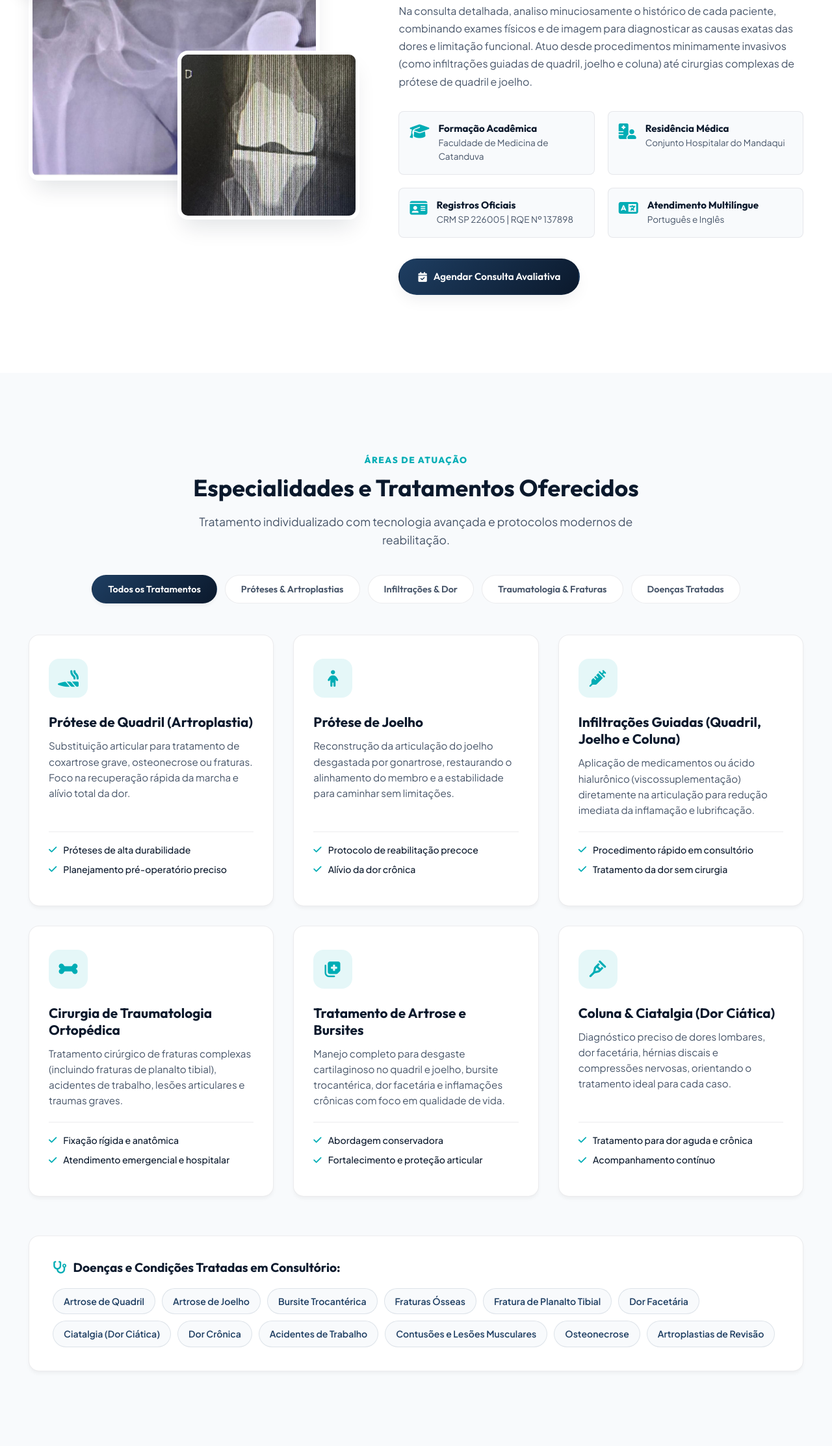
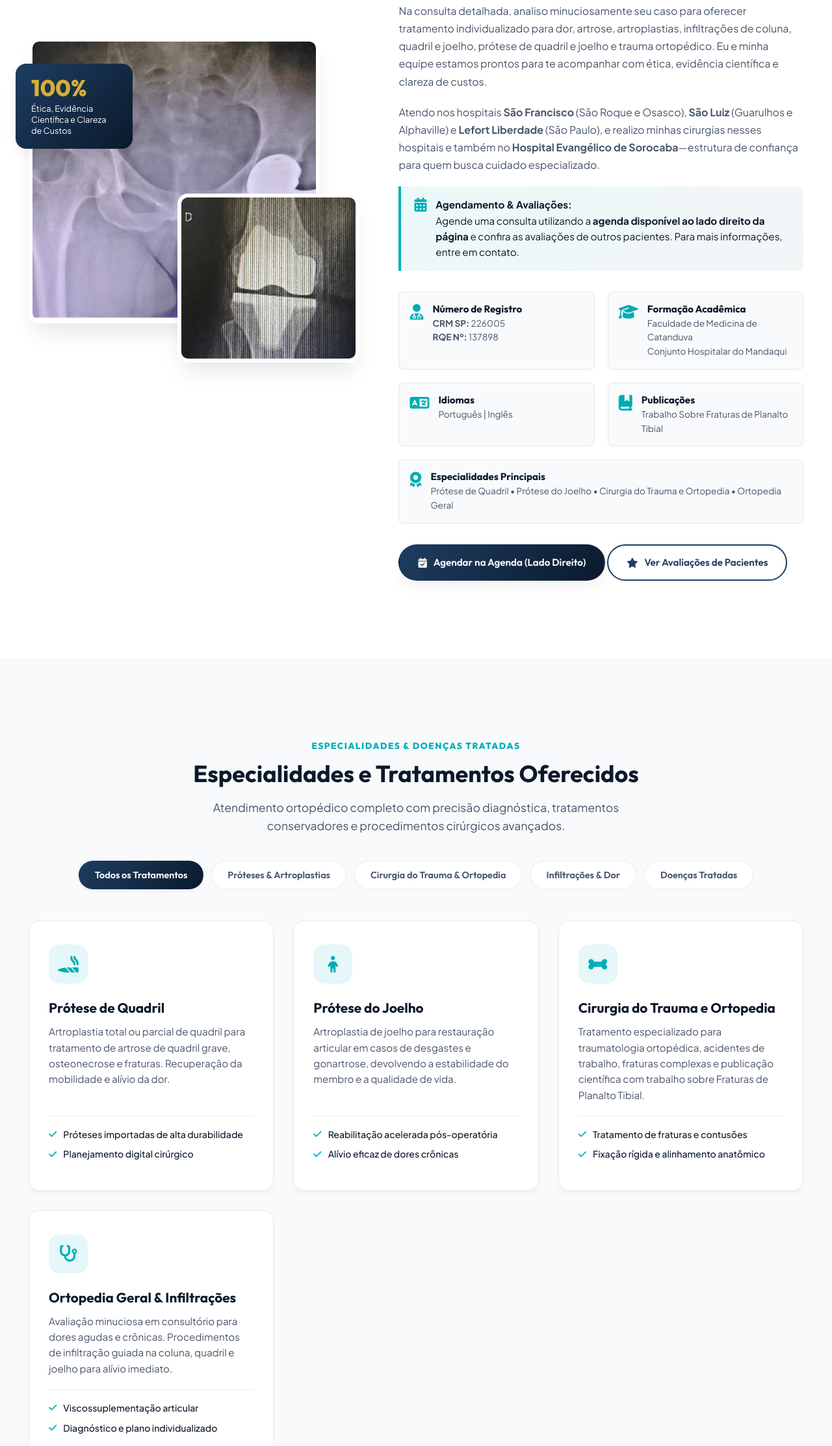
Before and after one commit to Geovanne23/Doutor, a website: page index.html in a window 1280 px wide. Shown: the part 1436-3662 px from the top of the page at 65% size. Drawn offline with Linux system fonts and the light colour scheme.

Commit message:
Adiciona informacoes completas do Dr. Rafael Giorgeto

```diff
--- a/index.html
+++ b/index.html
@@ -164,59 +164,80 @@
             <div class="container sobre-container">
                 <div class="sobre-image-col">
                     <div class="image-stack">
-                        <img src="./public/assets/images/photo_1.jpg" alt="Dr. Rafael em procedimento médico" class="stack-img main-img">
-                        <img src="./public/assets/images/photo_3.jpg" alt="Consultório Dr Rafael Giorgeto" class="stack-img sub-img">
+                        <img src="./public/assets/images/photo_1.jpg" alt="Dr. Rafael Henrique Fernandes Giorgeto em atendimento" class="stack-img main-img">
+                        <img src="./public/assets/images/photo_3.jpg" alt="Consultório Dr Rafael Giorgeto em São Roque" class="stack-img sub-img">
                         <div class="experience-card">
                             <span class="exp-number">100%</span>
-                            <span class="exp-text">Foco na Ética e Evidência Científica</span>
+                            <span class="exp-text">Ética, Evidência Científica e Clareza de Custos</span>
                         </div>
                     </div>
                 </div>
 
                 <div class="sobre-text-col">
-                    <span class="section-tag">COMPROMISSO COM SUA SAÚDE</span>
-                    <h2 class="section-title">Cuidado humanizado, acolhimento e precisão diagnóstica</h2>
+                    <span class="section-tag">INFORMAÇÕES SOBRE MIM</span>
+                    <h2 class="section-title">Dr. Rafael Henrique Fernandes Giorgeto</h2>
                     <p class="paragraph-lead">
-                        Olá! Sou o <strong>Dr. Rafael Henrique Fernandes Giorgeto</strong>, ortopedista e traumatologista. Atendo em consultório particular na <strong>SR Clínica em São Roque (SP)</strong> com dedicação exclusiva para devolver sua mobilidade e bem-estar.
+                        Olá! Sou o <strong>Dr. Rafael Henrique Fernandes Giorgeto</strong>, ortopedista e traumatologista. Atendo em consultório particular em São Roque (SP) com foco em devolver sua mobilidade e qualidade de vida, unindo acolhimento, precisão diagnóstica e segurança em cada etapa.
                     </p>
                     <p class="paragraph">
-                        Na consulta detalhada, analiso minuciosamente o histórico de cada paciente, combinando exames físicos e de imagem para diagnosticar as causas exatas das dores e limitação funcional. Atuo desde procedimentos minimamente invasivos (como infiltrações guiadas de quadril, joelho e coluna) até cirurgias complexas de prótese de quadril e joelho.
+                        Na consulta detalhada, analiso minuciosamente seu caso para oferecer tratamento individualizado para dor, artrose, artroplastias, infiltrações de coluna, quadril e joelho, prótese de quadril e joelho e trauma ortopédico. Eu e minha equipe estamos prontos para te acompanhar com ética, evidência científica e clareza de custos.
+                    </p>
+                    <p class="paragraph">
+                        Atendo nos hospitais <strong>São Francisco</strong> (São Roque e Osasco), <strong>São Luiz</strong> (Guarulhos e Alphaville) e <strong>Lefort Liberdade</strong> (São Paulo), e realizo minhas cirurgias nesses hospitais e também no <strong>Hospital Evangélico de Sorocaba</strong>—estrutura de confiança para quem busca cuidado especializado.
                     </p>
 
+                    <div class="paragraph-highlight">
+                        <i class="fa-solid fa-calendar-days"></i>
+                        <div>
+                            <strong>Agendamento & Avaliações:</strong><br>
+                            Agende uma consulta utilizando a <strong>agenda disponível ao lado direito da página</strong> e confira as avaliações de outros pacientes. Para mais informações, entre em contato.
+                        </div>
+                    </div>
+
                     <div class="credentials-grid">
+                        <div class="credential-item">
+                            <i class="fa-solid fa-user-doctor"></i>
+                            <div>
+                                <h4>Número de Registro</h4>
+                                <p><strong>CRM SP:</strong> 226005<br><strong>RQE Nº:</strong> 137898</p>
+                            </div>
+                        </div>
                         <div class="credential-item">
                             <i class="fa-solid fa-graduation-cap"></i>
                             <div>
                                 <h4>Formação Acadêmica</h4>
-                                <p>Faculdade de Medicina de Catanduva</p>
-                            </div>
-                        </div>
-                        <div class="credential-item">
-                            <i class="fa-solid fa-hospital-user"></i>
-                            <div>
-                                <h4>Residência Médica</h4>
-                                <p>Conjunto Hospitalar do Mandaqui</p>
-                            </div>
-                        </div>
-                        <div class="credential-item">
-                            <i class="fa-solid fa-id-card"></i>
-                            <div>
-                                <h4>Registros Oficiais</h4>
-                                <p>CRM SP 226005 | RQE Nº 137898</p>
+                                <p>Faculdade de Medicina de Catanduva<br>Conjunto Hospitalar do Mandaqui</p>
                             </div>
                         </div>
                         <div class="credential-item">
                             <i class="fa-solid fa-language"></i>
                             <div>
-                                <h4>Atendimento Multilíngue</h4>
-                                <p>Português e Inglês</p>
+                                <h4>Idiomas</h4>
+                                <p>Português | Inglês</p>
+                            </div>
+                        </div>
+                        <div class="credential-item">
+                            <i class="fa-solid fa-book-bookmark"></i>
+                            <div>
+                                <h4>Publicações</h4>
+                                <p>Trabalho Sobre Fraturas de Planalto Tibial</p>
+                            </div>
+                        </div>
+                        <div class="credential-item credential-full">
+                            <i class="fa-solid fa-award"></i>
+                            <div>
+                                <h4>Especialidades Principais</h4>
+                                <p>Prótese de Quadril • Prótese do Joelho • Cirurgia do Trauma e Ortopedia • Ortopedia Geral</p>
                             </div>
                         </div>
                     </div>
 
                     <div class="sobre-cta">
                         <a href="#agendar" class="btn btn-primary">
-                            <i class="fa-solid fa-calendar-check"></i> Agendar Consulta Avaliativa
+                            <i class="fa-solid fa-calendar-check"></i> Agendar na Agenda (Lado Direito)
+                        </a>
+                        <a href="#depoimentos" class="btn btn-outline">
+                            <i class="fa-solid fa-star"></i> Ver Avaliações de Pacientes
                         </a>
                     </div>
                 </div>
@@ -227,10 +248,10 @@
         <section id="especialidades" class="especialidades-section">
             <div class="container">
                 <div class="section-header text-center">
-                    <span class="section-tag">ÁREAS DE ATUAÇÃO</span>
+                    <span class="section-tag">ESPECIALIDADES & DOENÇAS TRATADAS</span>
                     <h2 class="section-title">Especialidades e Tratamentos Oferecidos</h2>
                     <p class="section-description">
-                        Tratamento individualizado com tecnologia avançada e protocolos modernos de reabilitação.
+                        Atendimento ortopédico completo com precisão diagnóstica, tratamentos conservadores e procedimentos cirúrgicos avançados.
                     </p>
                 </div>
 
@@ -238,8 +259,8 @@
                 <div class="filter-tabs">
                     <button class="tab-btn active" data-filter="all">Todos os Tratamentos</button>
                     <button class="tab-btn" data-filter="proteses">Próteses & Artroplastias</button>
+                    <button class="tab-btn" data-filter="trauma">Cirurgia do Trauma & Ortopedia</button>
                     <button class="tab-btn" data-filter="infiltracoes">Infiltrações & Dor</button>
-                    <button class="tab-btn" data-filter="trauma">Traumatologia & Fraturas</button>
                     <button class="tab-btn" data-filter="doencas">Doenças Tratadas</button>
                 </div>
 
@@ -248,87 +269,66 @@
                     <!-- Card 1 -->
                     <div class="spec-card" data-category="proteses">
                         <div class="card-icon"><i class="fa-solid fa-joint"></i></div>
-                        <h3>Prótese de Quadril (Artroplastia)</h3>
-                        <p>Substituição articular para tratamento de coxartrose grave, osteonecrose ou fraturas. Foco na recuperação rápida da marcha e alívio total da dor.</p>
+                        <h3>Prótese de Quadril</h3>
+                        <p>Artroplastia total ou parcial de quadril para tratamento de artrose de quadril grave, osteonecrose e fraturas. Recuperação da mobilidade e alívio da dor.</p>
                         <ul class="spec-features">
-                            <li><i class="fa-solid fa-check"></i> Próteses de alta durabilidade</li>
-                            <li><i class="fa-solid fa-check"></i> Planejamento pré-operatório preciso</li>
+                            <li><i class="fa-solid fa-check"></i> Próteses importadas de alta durabilidade</li>
+                            <li><i class="fa-solid fa-check"></i> Planejamento digital cirúrgico</li>
                         </ul>
                     </div>
 
                     <!-- Card 2 -->
                     <div class="spec-card" data-category="proteses">
                         <div class="card-icon"><i class="fa-solid fa-child"></i></div>
-                        <h3>Prótese de Joelho</h3>
-                        <p>Reconstrução da articulação do joelho desgastada por gonartrose, restaurando o alinhamento do membro e a estabilidade para caminhar sem limitações.</p>
+                        <h3>Prótese do Joelho</h3>
+                        <p>Artroplastia de joelho para restauração articular em casos de desgastes e gonartrose, devolvendo a estabilidade do membro e a qualidade de vida.</p>
                         <ul class="spec-features">
-                            <li><i class="fa-solid fa-check"></i> Protocolo de reabilitação precoce</li>
-                            <li><i class="fa-solid fa-check"></i> Alívio da dor crônica</li>
+                            <li><i class="fa-solid fa-check"></i> Reabilitação acelerada pós-operatória</li>
+                            <li><i class="fa-solid fa-check"></i> Alívio eficaz de dores crônicas</li>
                         </ul>
                     </div>
 
                     <!-- Card 3 -->
-                    <div class="spec-card" data-category="infiltracoes">
-                        <div class="card-icon"><i class="fa-solid fa-syringe"></i></div>
-                        <h3>Infiltrações Guiadas (Quadril, Joelho e Coluna)</h3>
-                        <p>Aplicação de medicamentos ou ácido hialurônico (viscossuplementação) diretamente na articulação para redução imediata da inflamação e lubrificação.</p>
+                    <div class="spec-card" data-category="trauma">
+                        <div class="card-icon"><i class="fa-solid fa-bone"></i></div>
+                        <h3>Cirurgia do Trauma e Ortopedia</h3>
+                        <p>Tratamento especializado para traumatologia ortopédica, acidentes de trabalho, fraturas complexas e publicação científica com trabalho sobre Fraturas de Planalto Tibial.</p>
                         <ul class="spec-features">
-                            <li><i class="fa-solid fa-check"></i> Procedimento rápido em consultório</li>
-                            <li><i class="fa-solid fa-check"></i> Tratamento da dor sem cirurgia</li>
+                            <li><i class="fa-solid fa-check"></i> Tratamento de fraturas e contusões</li>
+                            <li><i class="fa-solid fa-check"></i> Fixação rígida e alinhamento anatômico</li>
                         </ul>
                     </div>
 
                     <!-- Card 4 -->
-                    <div class="spec-card" data-category="trauma">
-                        <div class="card-icon"><i class="fa-solid fa-bone"></i></div>
-                        <h3>Cirurgia de Traumatologia Ortopédica</h3>
-                        <p>Tratamento cirúrgico de fraturas complexas (incluindo fraturas de planalto tibial), acidentes de trabalho, lesões articulares e traumas graves.</p>
+                    <div class="spec-card" data-category="infiltracoes">
+                        <div class="card-icon"><i class="fa-solid fa-stethoscope"></i></div>
+                        <h3>Ortopedia Geral & Infiltrações</h3>
+                        <p>Avaliação minuciosa em consultório para dores agudas e crônicas. Procedimentos de infiltração guiada na coluna, quadril e joelho para alívio imediato.</p>
                         <ul class="spec-features">
-                            <li><i class="fa-solid fa-check"></i> Fixação rígida e anatômica</li>
-                            <li><i class="fa-solid fa-check"></i> Atendimento emergencial e hospitalar</li>
-                        </ul>
-                    </div>
-
-                    <!-- Card 5 -->
-                    <div class="spec-card" data-category="doencas">
-                        <div class="card-icon"><i class="fa-solid fa-notes-medical"></i></div>
-                        <h3>Tratamento de Artrose e Bursites</h3>
-                        <p>Manejo completo para desgaste cartilaginoso no quadril e joelho, bursite trocantérica, dor facetária e inflamações crônicas com foco em qualidade de vida.</p>
-                        <ul class="spec-features">
-                            <li><i class="fa-solid fa-check"></i> Abordagem conservadora</li>
-                            <li><i class="fa-solid fa-check"></i> Fortalecimento e proteção articular</li>
-                        </ul>
-                    </div>
-
-                    <!-- Card 6 -->
-                    <div class="spec-card" data-category="doencas">
-                        <div class="card-icon"><i class="fa-solid fa-crutch"></i></div>
-                        <h3>Coluna & Ciatalgia (Dor Ciática)</h3>
-                        <p>Diagnóstico preciso de dores lombares, dor facetária, hérnias discais e compressões nervosas, orientando o tratamento ideal para cada caso.</p>
-                        <ul class="spec-features">
-                            <li><i class="fa-solid fa-check"></i> Tratamento para dor aguda e crônica</li>
-                            <li><i class="fa-solid fa-check"></i> Acompanhamento contínuo</li>
+                            <li><i class="fa-solid fa-check"></i> Viscossuplementação articular</li>
+                            <li><i class="fa-solid fa-check"></i> Diagnóstico e plano individualizado</li>
                         </ul>
                     </div>
 
                 </div>
 
-                <!-- Conditions List Accordion/Grid -->
+                <!-- Conditions List Grid with exact items requested -->
                 <div class="conditions-box">
-                    <h3><i class="fa-solid fa-stethoscope"></i> Doenças e Condições Tratadas em Consultório:</h3>
+                    <h3><i class="fa-solid fa-notes-medical"></i> Lista Completa de Doenças Tratadas:</h3>
                     <div class="conditions-tags">
-                        <span class="condition-tag">Artrose de Quadril</span>
-                        <span class="condition-tag">Artrose de Joelho</span>
-                        <span class="condition-tag">Bursite Trocantérica</span>
-                        <span class="condition-tag">Fraturas Ósseas</span>
-                        <span class="condition-tag">Fratura de Planalto Tibial</span>
-                        <span class="condition-tag">Dor Facetária</span>
-                        <span class="condition-tag">Ciatalgia (Dor Ciática)</span>
-                        <span class="condition-tag">Dor Crônica</span>
-                        <span class="condition-tag">Acidentes de Trabalho</span>
-                        <span class="condition-tag">Contusões e Lesões Musculares</span>
-                        <span class="condition-tag">Osteonecrose</span>
-                        <span class="condition-tag">Artroplastias de Revisão</span>
+                        <span class="condition-tag"><i class="fa-solid fa-check"></i> Acidentes de trabalho</span>
+                        <span class="condition-tag"><i class="fa-solid fa-check"></i> Artropatias</span>
+                        <span class="condition-tag"><i class="fa-solid fa-check"></i> Artrose</span>
+                        <span class="condition-tag"><i class="fa-solid fa-check"></i> Bursite</span>
+                        <span class="condition-tag"><i class="fa-solid fa-check"></i> Contusões</span>
+                        <span class="condition-tag"><i class="fa-solid fa-check"></i> Doenças Ósseas</span>
+                        <span class="condition-tag"><i class="fa-solid fa-check"></i> Fraturas</span>
+                        <span class="condition-tag"><i class="fa-solid fa-check"></i> Artrose de quadril</span>
+                        <span class="condition-tag"><i class="fa-solid fa-check"></i> Bursite do quadril</span>
+                        <span class="condition-tag"><i class="fa-solid fa-check"></i> Dor facetária</span>
+                        <span class="condition-tag"><i class="fa-solid fa-check"></i> Dor crônica</span>
+                        <span class="condition-tag"><i class="fa-solid fa-check"></i> Ciatalgia</span>
+                        <span class="condition-tag"><i class="fa-solid fa-check"></i> Artroplastias</span>
                     </div>
                 </div>
             </div>
--- a/src/style.css
+++ b/src/style.css
@@ -212,6 +212,27 @@ ul {
     color: var(--text-muted);
     line-height: 1.7;
     margin-bottom: 20px;
+}
+
+.paragraph-highlight {
+    background: linear-gradient(135deg, rgba(0, 173, 181, 0.08), rgba(30, 62, 98, 0.05));
+    border-left: 4px solid var(--accent-teal);
+    padding: 16px 20px;
+    border-radius: 0 var(--radius-sm) var(--radius-sm) 0;
+    font-size: 0.95rem;
+    color: var(--primary-dark);
+    margin: 20px 0 28px 0;
+    display: flex;
+    align-items: flex-start;
+    gap: 14px;
+    line-height: 1.6;
+}
+
+.paragraph-highlight i {
+    font-size: 1.35rem;
+    color: var(--accent-teal);
+    margin-top: 2px;
+    flex-shrink: 0;
 }
 
 /* 4. NAVBAR */
@@ -772,6 +793,10 @@ ul {
 .credential-item p {
     font-size: 0.85rem;
     color: var(--text-muted);
+}
+
+.credential-full {
+    grid-column: 1 / -1;
 }
 
 .sobre-cta {
```
